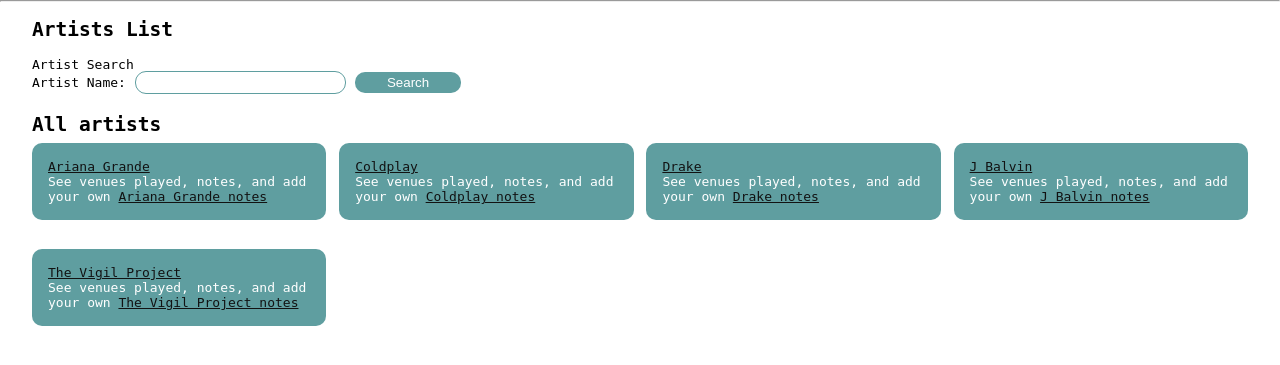
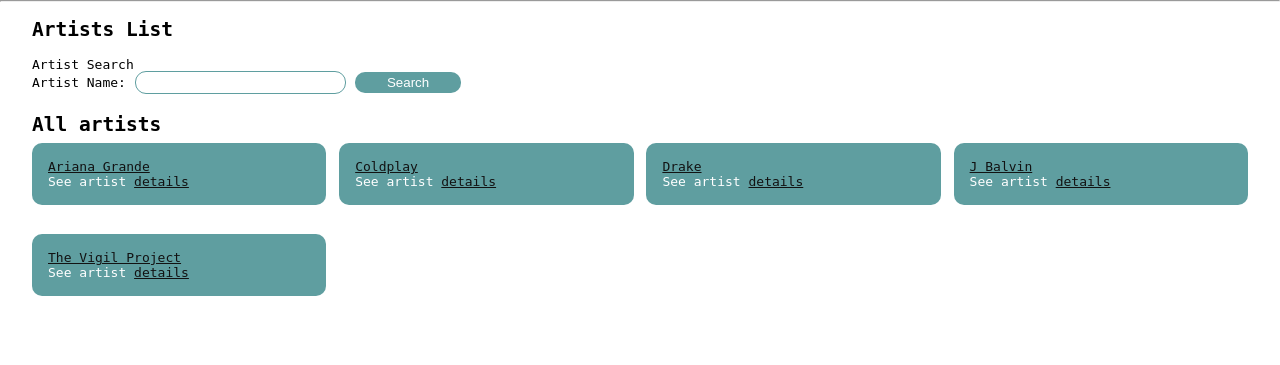
Before and after one commit to fermolanoc/final-project-emerging-tech, a Django app: page /artists/list/ in a window 1280 px wide. Shown: the part 127-492 px from the top of the page. Run offline with Django 3.2, Linux system fonts and the light colour scheme; data comes from the database, SQL or seed files in the repository; both versions use the stored data as it was after the commit.

Commit message:
[UPDATE] artist model to include artist info

```diff
--- a/events/music_events/models.py
+++ b/events/music_events/models.py
@@ -5,6 +5,7 @@ from django.db import models
 class Artist(models.Model):
     """ Represents a musician or a band - a music artist """
     name = models.CharField(max_length=200, blank=False)
+    description = models.CharField(max_length=400, blank=True)
 
     def __str__(self):
         return f'Name: {self.name}'
--- a/events/music_events/templates/music_events/artists/artist_list_for_venue.html
+++ b/events/music_events/templates/music_events/artists/artist_list_for_venue.html
@@ -9,7 +9,7 @@
 
   <div class="show row" id="show_{{ show.pk }}">
     <p>
-      <strong> {{ show.artist.name }}</strong> on {{ show.show_date }}.
+      <strong> {{ show.artist.name }}</strong> on {{ show.show_date }}
 {#      <a href="{% url 'notes_for_show' show_pk=show.pk %}"#}
 {#        >See notes for this show, and add your own</a#}
 {#      >#}
--- a/events/music_events/templates/music_events/artists/artists_list.html
+++ b/events/music_events/templates/music_events/artists/artists_list.html
@@ -30,9 +30,9 @@
       </p>
 
       <p>
-        See venues played, notes, and add your own
-        <a href=""
-          >{{ artist.name }} notes</a
+        See artist
+        <a href="{% url 'events:artist_detail' artist_pk=artist.pk %}"
+          >details</a
         >
       </p>
     </div>
--- a/events/music_events/urls.py
+++ b/events/music_events/urls.py
@@ -12,4 +12,5 @@ urlpatterns = [
 
     # Artist related
     path('artists/list/', views.artist_list, name='artist_list'),
+    path('artists/detail/<int:artist_pk>/', views.artist_detail, name='artist_detail'),
 ]
--- a/events/music_events/views.py
+++ b/events/music_events/views.py
@@ -57,3 +57,9 @@ def artist_list(request):
                   {'artists': artists_results,
                    'form': form,
                    'search_term': search_name})
+
+
+def artist_detail(request, artist_pk):
+    """ Details about one artist """
+    artist = get_object_or_404(Artist, pk=artist_pk)
+    return render(request, 'music_events/artists/artist_detail.html', {'artist': artist})
```
Also changed, not shown: events/music_events/static/css/global.css (+15 -5 lines), events/music_events/templates/music_events/artists/artist_detail.html (added, +8 -0 lines), events/db.sqlite3, events/music_events/migrations/0002_artist_description.py (added).
